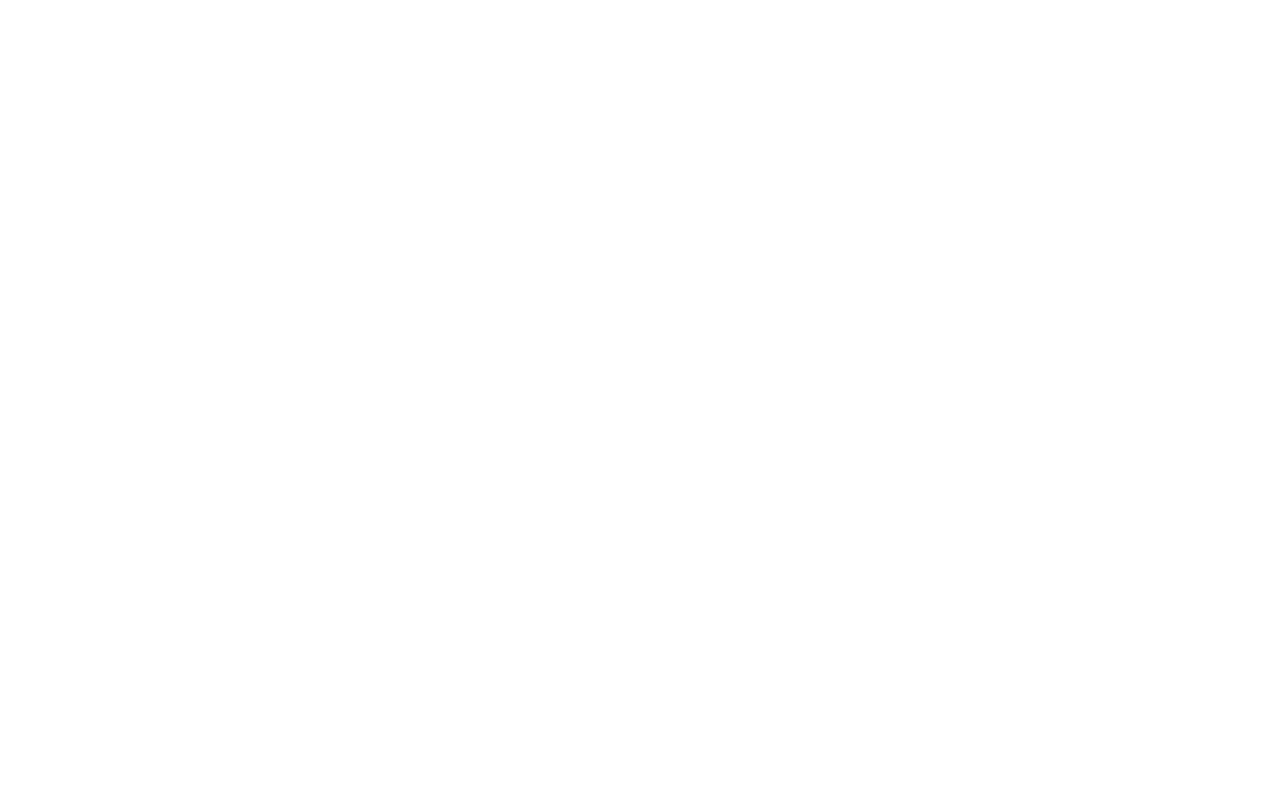
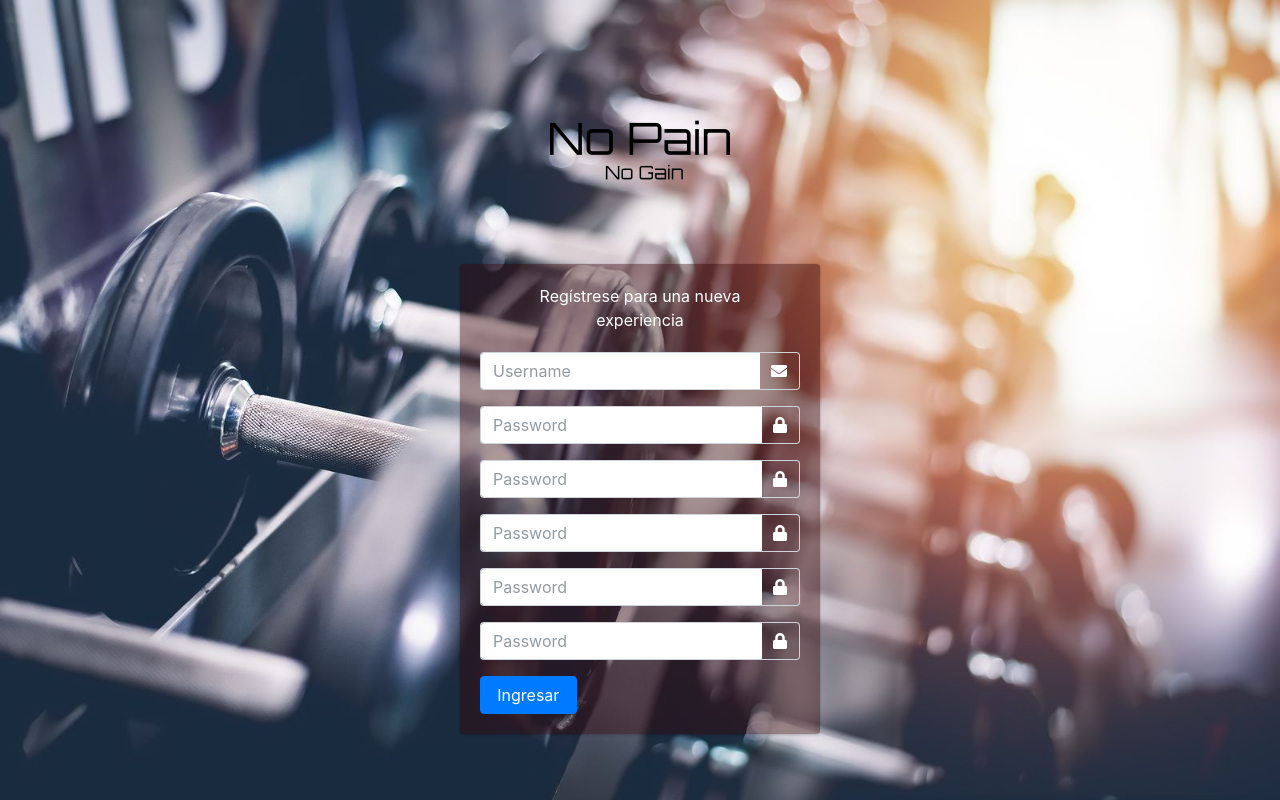
Before and after one commit to geranjian2/template-adminlte-lazyload, an Angular app: page /registro in a window 1280 px wide. Before the commit this address led to /. Built offline with nearby package versions, Linux system fonts and the light colour scheme.

Commit message:
Ajuste de auth y creacion de registro usuario

```diff
--- a/src/app/app-routing.module.ts
+++ b/src/app/app-routing.module.ts
@@ -1,10 +1,12 @@
 import { NgModule } from '@angular/core';
 import { Routes, RouterModule } from '@angular/router';
 import { LoginComponent } from './login/login.component';
+import { RegistroUsuariosComponent } from './registro-usuarios/registro-usuarios.component';
 
 
 const routes: Routes = [
   {path: 'login', component: LoginComponent},
+  {path: 'registro', component: RegistroUsuariosComponent},
   {path: '', loadChildren: './modules/layout/layout.module#LayoutModule'}
 ]
 
--- a/src/app/app.module.ts
+++ b/src/app/app.module.ts
@@ -7,12 +7,14 @@
 import { AppRoutingModule } from './app-routing.module';
 import { AppComponent } from './app.component';
 import { LoginComponent } from './login/login.component';
+import { RegistroUsuariosComponent } from './registro-usuarios/registro-usuarios.component';
 
 
 @NgModule({
   declarations: [
     AppComponent,
     LoginComponent,
+    RegistroUsuariosComponent,
   ],
   imports: [
     BrowserModule,
--- /dev/null
+++ b/src/app/guards/auth.guard.ts
@@ -0,0 +1,27 @@
+import { Injectable } from '@angular/core';
+import { CanActivate, ActivatedRouteSnapshot, RouterStateSnapshot, UrlTree, Router } from '@angular/router';
+import { Observable } from 'rxjs';
+import { AuthenticationService } from '../service/authentication.service';
+
+@Injectable({
+  providedIn: 'root'
+})
+export class AuthGuard implements CanActivate {
+  constructor(
+    private auth: AuthenticationService,
+    private router: Router,
+    ) {}
+  canActivate(
+    next: ActivatedRouteSnapshot,
+    state: RouterStateSnapshot): Observable<boolean | UrlTree> | Promise<boolean | UrlTree> | boolean | UrlTree {
+    // return false;
+    const currentUser = this.auth.currentUserValue;
+    if (!currentUser) {
+      this.router.navigate(['/login']);
+      return false;
+    }else{
+      return true;
+    }
+  }
+
+}
--- a/src/app/modules/layout/layout-routing.module.ts
+++ b/src/app/modules/layout/layout-routing.module.ts
@@ -1,5 +1,6 @@
 import { NgModule } from '@angular/core';
 import { Routes, RouterModule } from '@angular/router';
+import { AuthGuard } from 'src/app/guards/auth.guard';
 import { LayoutComponent } from './layout.component';
 
 
@@ -9,15 +10,18 @@
       children: [
         {
           path: '',
-          loadChildren: '../inmuebles/inmuebles.module#InmueblesModule'
+          loadChildren: '../inmuebles/inmuebles.module#InmueblesModule',
+          canActivate: [AuthGuard],
         },
         {
           path: 'ciudades',
-          loadChildren: '../ciudades/ciudades.module#CiudadesModule'
+          loadChildren: '../ciudades/ciudades.module#CiudadesModule',
+          canActivate: [AuthGuard],
         },
         {
           path: 'sedes',
-          loadChildren: '../sedes/sedes.module#SedesModule'
+          loadChildren: '../sedes/sedes.module#SedesModule',
+          canActivate: [AuthGuard],
         }
       ]
   },
--- /dev/null
+++ b/src/app/registro-usuarios/registro-usuarios.component.html
@@ -0,0 +1,74 @@
+<div class="col-lg-12 text-center register-page">
+
+
+    <div class="login-box">
+        <div class="login-logo">
+            <img class="img-fluid" src="/assets/img/logo.png" alt="">
+        </div>
+        <!-- /.login-logo -->
+        <div class="card">
+            <div class="card-body login-card-body">
+                <p class="login-box-msg">Regístrese para una nueva experiencia</p>
+
+                <form>
+                    <div class="input-group mb-3">
+                        <input type="email" class="form-control" placeholder="Username">
+                        <div class="input-group-append">
+                            <div class="input-group-text">
+                                <span class="fas fa-envelope"></span>
+                            </div>
+                        </div>
+                    </div>
+                    <div class="input-group mb-3">
+                        <input type="password" class="form-control" placeholder="Password">
+                        <div class="input-group-append">
+                            <div class="input-group-text">
+                                <span class="fas fa-lock"></span>
+                            </div>
+                        </div>
+                    </div>
+                    <div class="input-group mb-3">
+                        <input type="password" class="form-control" placeholder="Password">
+                        <div class="input-group-append">
+                            <div class="input-group-text">
+                                <span class="fas fa-lock"></span>
+                            </div>
+                        </div>
+                    </div>
+                    <div class="input-group mb-3">
+                        <input type="password" class="form-control" placeholder="Password">
+                        <div class="input-group-append">
+                            <div class="input-group-text">
+                                <span class="fas fa-lock"></span>
+                            </div>
+                        </div>
+                    </div>
+                    <div class="input-group mb-3">
+                        <input type="password" class="form-control" placeholder="Password">
+                        <div class="input-group-append">
+                            <div class="input-group-text">
+                                <span class="fas fa-lock"></span>
+                            </div>
+                        </div>
+                    </div>
+                    <div class="input-group mb-3">
+                        <input type="password" class="form-control" placeholder="Password">
+                        <div class="input-group-append">
+                            <div class="input-group-text">
+                                <span class="fas fa-lock"></span>
+                            </div>
+                        </div>
+                    </div>
+                    <div class="row">
+                        <!-- /.col -->
+                        <div class="col-4">
+                            <button type="submit" class="btn btn-primary btn-block">Ingresar</button>
+                        </div>
+                        <!-- /.col -->
+                    </div>
+                </form>
+            </div>
+            <!-- /.login-card-body -->
+        </div>
+    </div>
+</div>
--- /dev/null
+++ b/src/app/registro-usuarios/registro-usuarios.component.scss
@@ -0,0 +1,17 @@
+.register-page {
+    background-image: url('/assets/img/background.jpeg');
+    background-repeat: no-repeat;
+    background-size: cover;
+    .login-box {
+        .card {
+            background-color: rgba(50, 0, 0, 0.4)!important;
+            .card-body {
+                color: white;
+                background: none;
+                span {
+                    color: white!important;
+                }
+            }
+        }
+    }
+}
--- /dev/null
+++ b/src/app/registro-usuarios/registro-usuarios.component.ts
@@ -0,0 +1,15 @@
+import { Component, OnInit } from '@angular/core';
+
+@Component({
+  selector: 'app-registro-usuarios',
+  templateUrl: './registro-usuarios.component.html',
+  styleUrls: ['./registro-usuarios.component.scss']
+})
+export class RegistroUsuariosComponent implements OnInit {
+
+  constructor() { }
+
+  ngOnInit() {
+  }
+
+}
```
Also changed, not shown: 2 other files (tests, documents, lock files or other folders).
